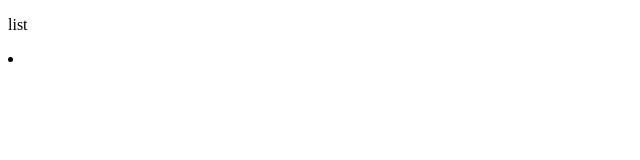
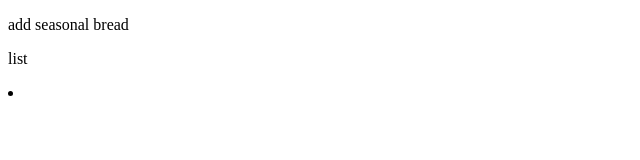
Before and after one commit to jadegitgit/com.bread.demo, a plain HTML site: page WebContent/index.html in a window 1280 px wide. Shown: the whole page, without its empty margins (0-640 px from the left). Drawn offline with Linux system fonts and the light colour scheme.

Commit message:
add seasonal bread

```diff
--- a/WebContent/index.html
+++ b/WebContent/index.html
@@ -5,6 +5,7 @@
 <title>bread products</title>
 </head>
 <body>
+<p>add seasonal bread</p>
 <p>list</p>
 <li></li>
 </body>
```
